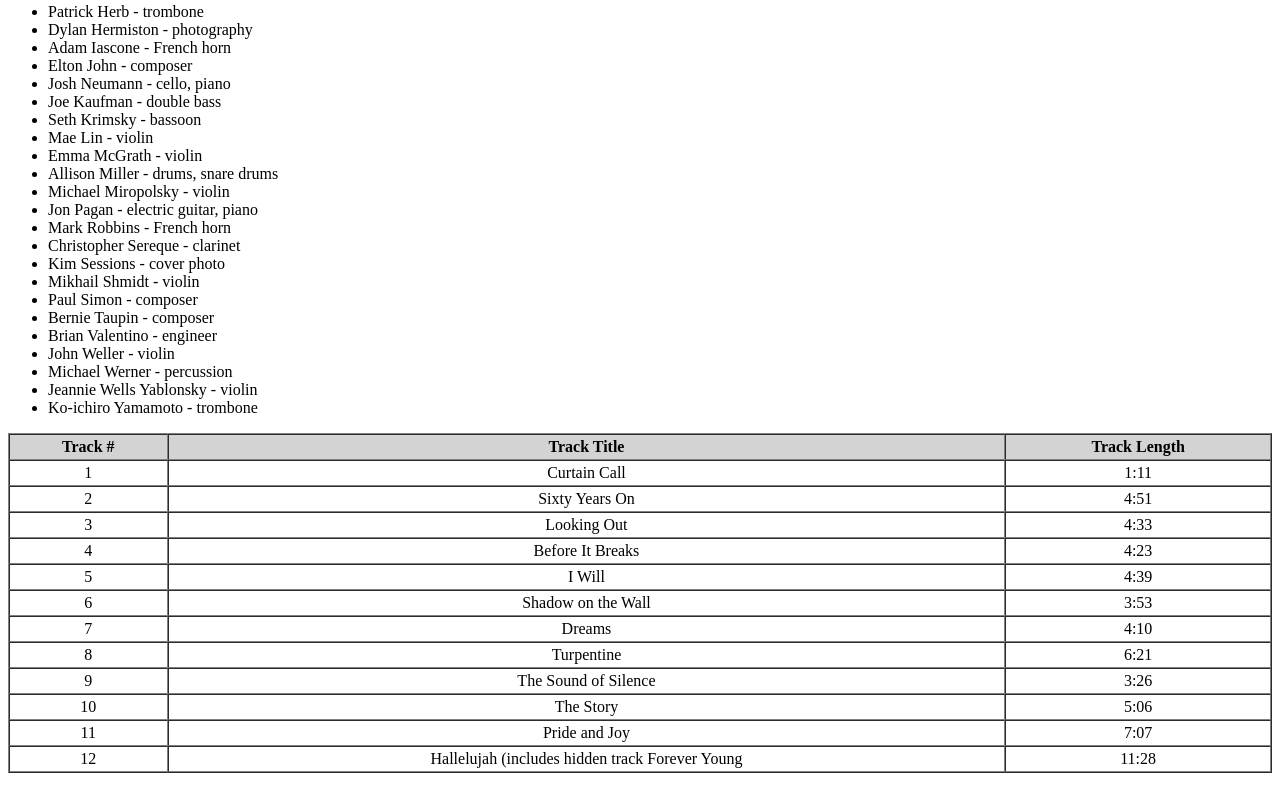
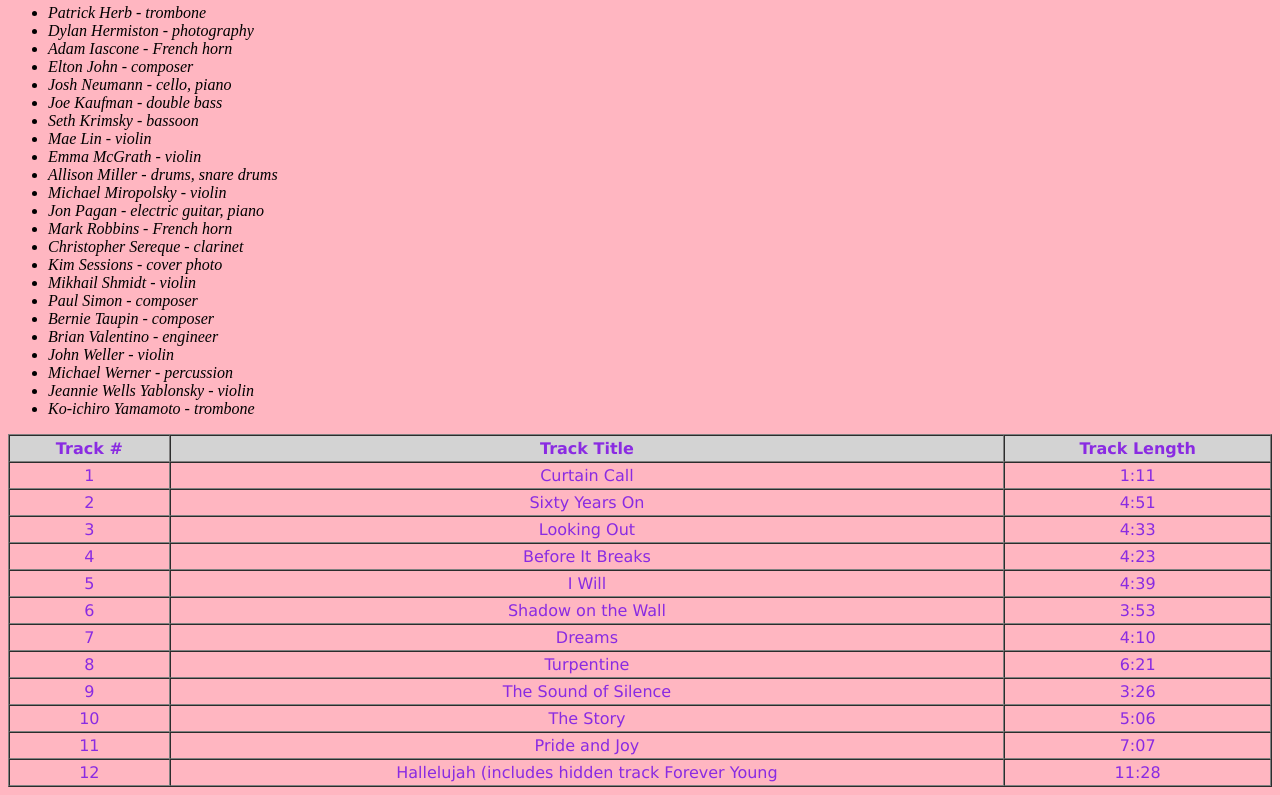
Before and after one commit to dhecker74/Portfolio, a plain HTML site: page Album.html in a window 1280 px wide. Shown: the part 1062-1857 px from the top of the page. Drawn offline with Linux system fonts and the light colour scheme.

Commit message:
Added albumStyles.css and update Album.html

```diff
--- a/Album.html
+++ b/Album.html
@@ -1,13 +1,26 @@
 <!DOCTYPE html>
 <html lang="en">
     <head>
+
+    <link href="albumStyles.css" rel="stylesheet" type="text/css" />
+
+    <style>
+        div.artists {
+            font-style:italic;
+        }
+        div.songs {
+            color:blueviolet;
+            font-family: Verdana;
+        }
+    </style>
+
         <title>Brandi Carlile - Benaroya Hall</title>
     </head>
     <body>
         <div class="brandi">
             <h1 align="center">
                 <img src="images\Brandi Carlile - Album Cover 1.png" /><br/>
-                Live at Benaroya Hall with the Seattle Symphony
+                <text style="font-weight:bold; font-family: Tahoma;">Live at Benaroya Hall with the Seattle Symphony</text>
             </h1>
             <h2 align="center">
                 <a href="http://www.brandicarlile.com/">Brandi Carlile</a>
--- /dev/null
+++ b/albumStyles.css
@@ -0,0 +1,3 @@
+body {
+    background-color: lightpink
+}
```
